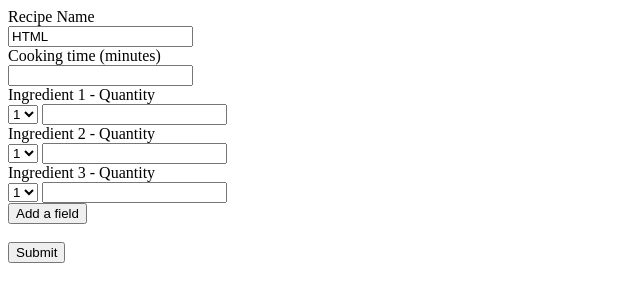
After one commit to adrienmilis/groceries_maker, a Django app: template recipes/recipes_app/templates/recipes_app/recipe_form.html in a window 1280 px wide. The commit adds this page. Shown: the top 302 px of the page, without its empty margins (0-640 px from the left). Run offline with Django 4.2, Linux system fonts and the light colour scheme; the template is opened without the code that fills it, so the values that code supplies are empty.

Commit message:
functional recipe form

```diff
--- /dev/null
+++ b/recipes/recipes_app/static/recipes_app/addIngredients.js
@@ -0,0 +1,80 @@
+/*
+    THE GOAL is to create an additional ingredient field
+
+    - create the label
+    - create the select and options
+    - create the qty input
+    - append to the div
+
+    Besides, we must also implement some kind of input validation
+
+    - check that all mandatory fields are filled
+    - validate the data put in those fields
+*/
+
+let count = 3;
+function addField() {
+    ++count;
+
+    // label element
+    label = document.createElement('label');
+    label.setAttribute('for', `recipe_ingredient_${count}`);
+    label.innerText = `Ingredient ${count} - Quantity`;
+
+    // select element
+    old_select = document.getElementById('recipe_ingredient_1');
+    new_select = document.createElement('select');
+    new_select.innerHTML = old_select.innerHTML;
+    new_select.setAttribute('name', `recipe_ingredient_${count}`);
+    new_select.setAttribute('id', `recipe_ingredient_${count}`);
+    new_select.setAttribute('class', "select_ingredient");
+
+    // input quantity
+    input_qty = document.createElement('input');
+    input_qty.setAttribute('type', 'number');
+    input_qty.setAttribute('id', `ingredient_quantity_${count}`);
+    input_qty.setAttribute('name', `ingredient_quantity_${count}`);
+    input_qty.setAttribute('max', '10000');
+
+    // br
+    br_1 = document.createElement('br');
+    br_2 = document.createElement('br');
+
+    // add label and select to the recipe_ingredients div
+    ingredient_fields = document.querySelector('.recipe_ingredients');
+    ingredient_fields.appendChild(label);
+    ingredient_fields.appendChild(br_1);
+    ingredient_fields.appendChild(new_select);
+    ingredient_fields.appendChild(input_qty);
+    ingredient_fields.appendChild(br_2);
+}
+
+/*
+    FORM VALIDATION
+*/
+
+submit = document.getElementById('submit_recipe');
+submit.addEventListener('click', validateForm);
+
+function validateForm(e) {
+
+    // create warning
+    warning = document.getElementById('ingredients_warning');
+    if (warning)
+        warning.parentNode.removeChild(warning);
+    div = document.querySelector('.recipe_ingredients');
+    warning = document.createElement('p');
+    warning.setAttribute('id', 'ingredients_warning');
+    warning.style.cssText = 'color: red;'
+
+    // an ingredient is only there once
+    selects = [...document.querySelectorAll('.select_ingredient')].map(arg => arg.value);
+
+    set_selects = new Set(selects);
+    if (selects.length != set_selects.size) {
+        warning.innerText = 'A ingredient can only be present once';
+        e.preventDefault();
+        div.appendChild(warning);
+    }
+
+}
--- a/recipes/recipes_app/templates/recipes_app/index.html
+++ b/recipes/recipes_app/templates/recipes_app/index.html
@@ -35,7 +35,7 @@
 
                 <div class="mb-4">
                 <label for="ingredient_units" class="form-label">Units</label>
-                <select multiple class="form-control" id="ingredient_units">
+                <select class="form-select" id="ingredient_units">
                     <option>1</option>
                     <option>2</option>
                     <option>3</option>
@@ -47,7 +47,7 @@
                 <div class="mb-4">
                     <label for="ingredient_type" class="form-label">Ingredient type</label>
                     <!-- <input type="text" id="ingredient_type" name="ingredient_type" class="form-control" placeholder="Enter ingredient type"/> -->
-                    <select multiple class="form-control" name="ingredient_type" id="ingredient_type">
+                    <select class="form-select" name="ingredient_type" id="ingredient_type">
                         <option>1</option>
                         <option>2</option>
                         <option>3</option>
--- /dev/null
+++ b/recipes/recipes_app/templates/recipes_app/recipe_form.html
@@ -0,0 +1,62 @@
+<!DOCTYPE html>
+<html lang="en">
+<head>
+    <meta charset="UTF-8">
+    <meta http-equiv="X-UA-Compatible" content="IE=edge">
+    <meta name="viewport" content="width=device-width, initial-scale=1.0">
+    <title>Document</title>
+</head>
+<body>
+
+    <form method="post" action="https://httpbin.org/post">
+
+        <label for="recipe_name">Recipe Name</label><br>
+        <input type="text" id="recipe_name" name="recipe_name" value="HTML" required><br>
+
+        <label for="recipe_cooking_time">Cooking time (minutes)</label><br>
+        <input type="number" max="10000" id="recipe_cooking_time" name="recipe_cooking_time" required><br>
+
+        <div class="recipe_ingredients">
+
+            <!-- first ingredient -->
+            <label for="recipe_ingredients_1">Ingredient 1 - Quantity</label><br>
+            <select name="recipe_ingredient_1" id="recipe_ingredient_1" required>
+                <option value="Olive oil">1</option>
+                <option value="Oignons">2</option>
+                <option value="Pasta">3</option>
+                <option value="Greek pasta">4</option>
+                <option value="Potato">5</option>
+            </select>
+            <input type="number" max="10000" id="ingredient_quantity_1" name="ingredient_1_quantity"><br>
+
+            <!-- second ingredient -->
+            <label for="recipe_ingredient_2">Ingredient 2 - Quantity</label><br>
+            <select name="recipe_ingredient_2" id="recipe_ingredient_2">
+                <option value="Olive oil">1</option>
+                <option value="Oignons">2</option>
+                <option value="Pasta">3</option>
+                <option value="Greek pasta">4</option>
+                <option value="Potato">5</option>
+            </select>
+            <input type="number" max="10000" id="ingredient_quantity_2" name="ingredient_2_quantity"><br>
+
+            <!-- third ingredient -->
+            <label for="recipe_ingredient_3">Ingredient 3 - Quantity</label><br>
+            <select name="recipe_ingredient_3" id="recipe_ingredient_3">
+                <option value="Olive oil">1</option>
+                <option value="Oignons">2</option>
+                <option value="Pasta">3</option>
+                <option value="Greek pasta">4</option>
+                <option value="Potato">5</option>
+            </select>
+            <input type="number" max="10000" id="ingredient_quantity_3" name="ingredient_3_quantity"><br>
+        </div>
+
+        <button type="button" onclick="addField();">Add a field</button><br><br>
+        <button type="submit" value="Submit" id="submit">Submit</button>
+
+    </form>
+
+    <script src="./addIngredients.js"></script>
+</body>
+</html>
--- a/recipes/recipes_app/urls.py
+++ b/recipes/recipes_app/urls.py
@@ -4,5 +4,5 @@ from . import views
 app_name = 'recipes_app'
 
 urlpatterns = [
-    path('', views.index, name='index'),
+    path('', views.ingredient_form, name='ingredient_form'),
 ]
```
Also changed, not shown: recipes/recipes_app/forms.py (+37 -32 lines), recipes/recipes_app/templates/recipes_app/django_index.html (+46 -4 lines), recipes/recipes_app/views.py (+25 -14 lines), recipes/db.sqlite3.
